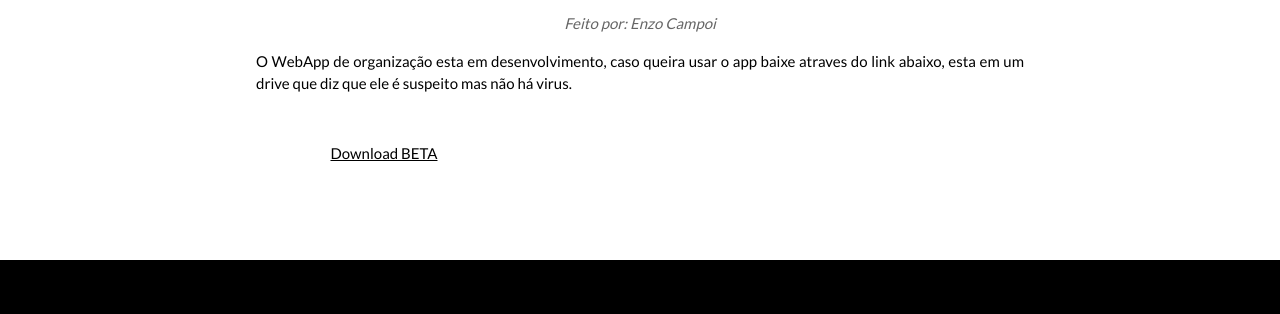
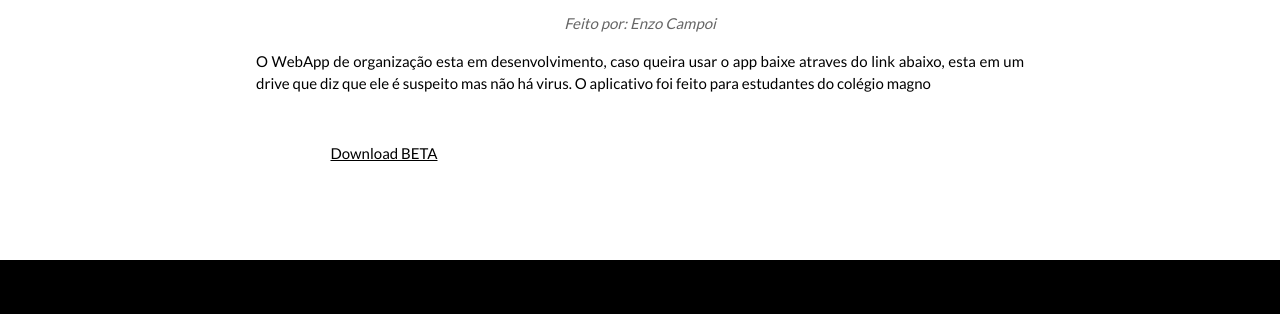
Before and after one commit to campoix/WebApp.Organizacao, a plain HTML site: page index.html in a window 1280 px wide. Shown: the part 168-482 px from the top of the page. Drawn offline with nearby package versions, Linux system fonts and the light colour scheme.

Commit message:
Update index.html

```diff
--- a/index.html
+++ b/index.html
@@ -72,7 +72,7 @@ body {font-family: "Lato", sans-serif}
   <div class="w3-container w3-content w3-center w3-padding-64" style="max-width:800px" id="band">
     <h2 class="w3-wide">WebApp de organização</h2>
     <p class="w3-opacity"><i>Feito por: Enzo Campoi</i></p>
-    <p class="w3-justify">O WebApp de organização esta em desenvolvimento, caso queira usar o app baixe atraves do link abaixo, esta em um drive que diz que ele é suspeito mas não há virus.</p>
+    <p class="w3-justify">O WebApp de organização esta em desenvolvimento, caso queira usar o app baixe atraves do link abaixo, esta em um drive que diz que ele é suspeito mas não há virus. O aplicativo foi feito para estudantes do colégio magno</p>
     <div class="w3-row w3-padding-32">
       <div class="w3-third">
         <a href="https://drive.google.com/file/d/1NdKuUe4weLNHPQkRJ3mf13owvPwYkaOP/view?usp=sharing">Download BETA</a>
```
